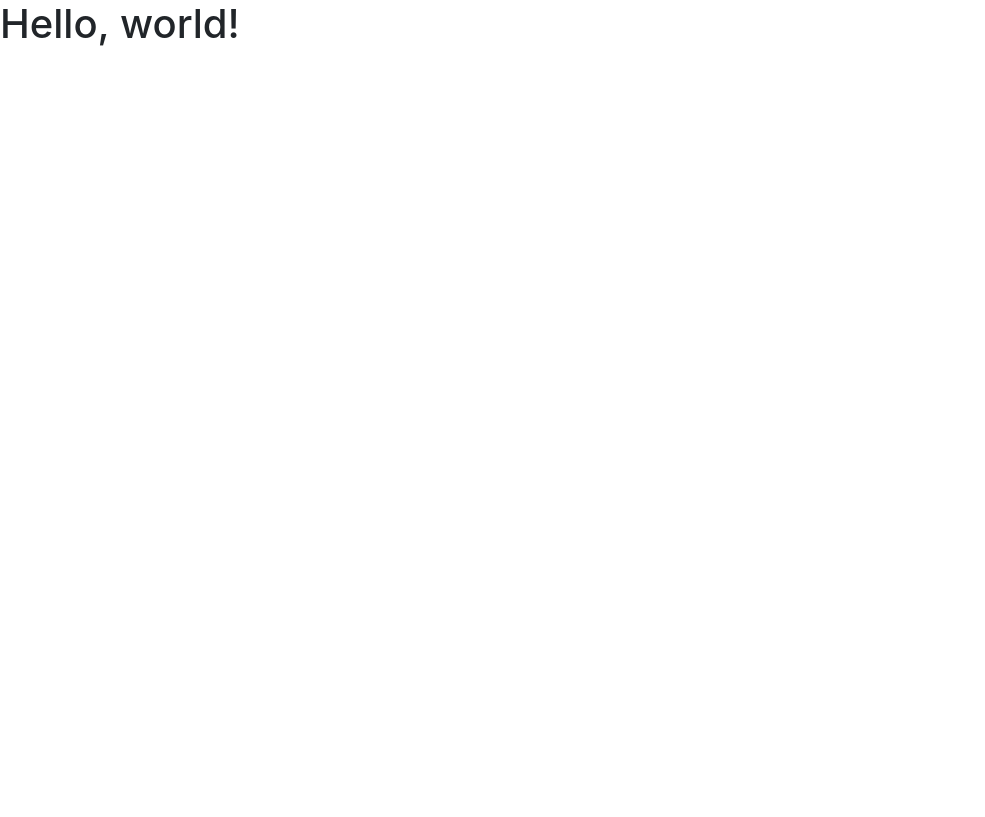
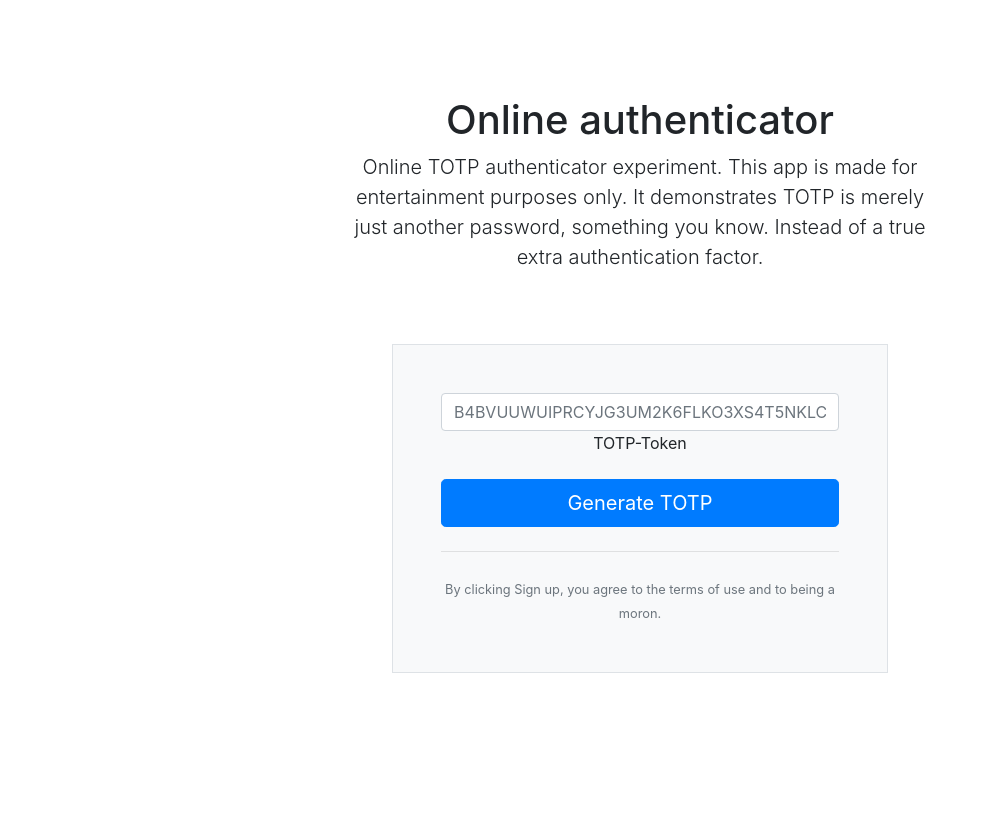
Before and after one commit to joosthb/onlineauthenticator, a FastAPI app: page / in a window 1280 px wide. Before the commit the part shown is almost empty. Shown: the whole page, without its empty margins (0-985 px from the left). Before the commit the page ends 46 px from the top, so only its background shows below. Run offline with FastAPI, Linux system fonts and the light colour scheme; some libraries are stand-ins or nearby versions.

Commit message:
added bootstrap template

```diff
--- a/templates/base.html
+++ b/templates/base.html
@@ -8,10 +8,11 @@
     <!-- Bootstrap CSS -->
     <link rel="stylesheet" href="https://cdn.jsdelivr.net/npm/bootstrap@4.0.0/dist/css/bootstrap.min.css" integrity="sha384-Gn5384xqQ1aoWXA+058RXPxPg6fy4IWvTNh0E263XmFcJlSAwiGgFAW/dAiS6JXm" crossorigin="anonymous">
 
-    <title>Hello, world!</title>
+    <title>Online authenticator</title>
   </head>
   <body>
-    <h1>Hello, world!</h1>
+
+    <div id="content">{% block content %}{% endblock %}</div>
 
     <!-- Optional JavaScript -->
     <!-- jQuery first, then Popper.js, then Bootstrap JS -->
--- a/templates/index.html
+++ b/templates/index.html
@@ -1,23 +1,23 @@
-<!doctype html>
-<html lang="en">
-  <head>
-    <!-- Required meta tags -->
-    <meta charset="utf-8">
-    <meta name="viewport" content="width=device-width, initial-scale=1, shrink-to-fit=no">
+{% extends "base.html" %}
 
-    <!-- Bootstrap CSS -->
-    <link rel="stylesheet" href="https://cdn.jsdelivr.net/npm/bootstrap@4.0.0/dist/css/bootstrap.min.css" integrity="sha384-Gn5384xqQ1aoWXA+058RXPxPg6fy4IWvTNh0E263XmFcJlSAwiGgFAW/dAiS6JXm" crossorigin="anonymous">
-
-    <title>Hello, world!</title>
-  </head>
-  <body>
-    <h1>Hello, world!</h1>
-
-    <!-- Optional JavaScript -->
-    <!-- jQuery first, then Popper.js, then Bootstrap JS -->
-    <script src="https://code.jquery.com/jquery-3.2.1.slim.min.js" integrity="sha384-KJ3o2DKtIkvYIK3UENzmM7KCkRr/rE9/Qpg6aAZGJwFDMVNA/GpGFF93hXpG5KkN" crossorigin="anonymous"></script>
-    <script src="https://cdn.jsdelivr.net/npm/popper.js@1.12.9/dist/umd/popper.min.js" integrity="sha384-ApNbgh9B+Y1QKtv3Rn7W3mgPxhU9K/ScQsAP7hUibX39j7fakFPskvXusvfa0b4Q" crossorigin="anonymous"></script>
-    <script src="https://cdn.jsdelivr.net/npm/bootstrap@4.0.0/dist/js/bootstrap.min.js" integrity="sha384-JZR6Spejh4U02d8jOt6vLEHfe/JQGiRRSQQxSfFWpi1MquVdAyjUar5+76PVCmYl" crossorigin="anonymous"></script>
-  </body>
-
-</html>
+{% block content %}
+<div class="px-4 py-5 my-5 text-center">
+  <h1 class="display-5 fw-bold">Online authenticator</h1>
+  <div class="col-lg-6 mx-auto">
+    <p class="lead mb-4">Online TOTP authenticator experiment. This app is made for entertainment purposes only. It demonstrates TOTP is merely just another password, something you know. Instead of a true extra authentication factor.</p>
+  </div>
+  <div class="row align-items-center g-lg-5 py-5">
+    <div class="col-md-10 mx-auto col-lg-5">
+      <form class="p-4 p-md-5 border rounded-3 bg-light" data-bitwarden-watching="1" action="/totp">
+        <div class="form-floating mb-3">
+          <input type="email" class="form-control" id="floatingInput" placeholder="B4BVUUWUIPRCYJG3UM2K6FLKO3XS4T5NKLCYWA7P6IBK25ZYXV4A">
+          <label for="floatingInput">TOTP-Token</label>
+        </div>
+        <button class="w-100 btn btn-lg btn-primary" type="submit">Generate TOTP</button>
+        <hr class="my-4">
+        <small class="text-muted">By clicking Sign up, you agree to the terms of use and to being a moron.</small>
+      </form>
+    </div>
+  </div>
+</div>
+{% endblock %}
```
